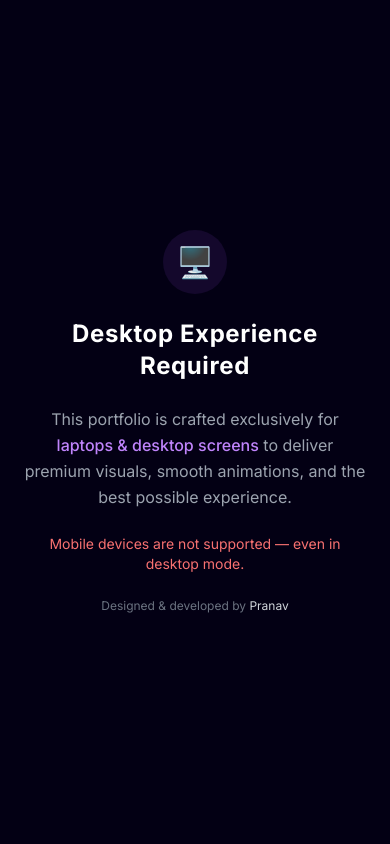
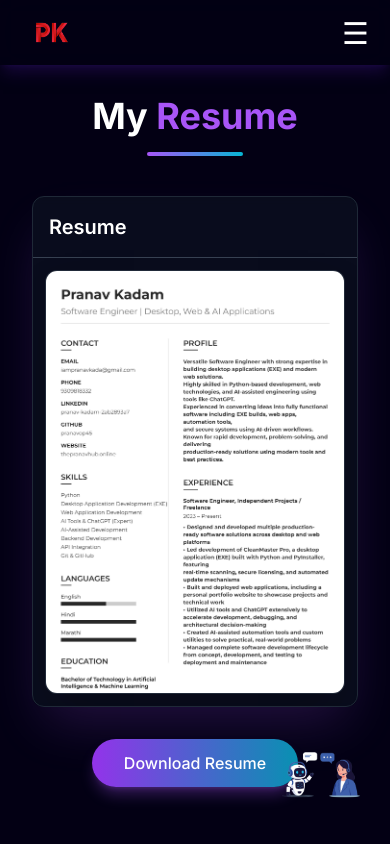
Before and after one commit to prnv-dev/portfolio-I, a Next.js app: page /resume in a window 390 px wide. Shown: the top 844 px of the page. Built offline with nearby package versions, Linux system fonts and the light colour scheme; a web font is replaced by a local one.

Commit message:
deploy: update

```diff
--- a/app/brain-mode/page.tsx
+++ b/app/brain-mode/page.tsx
@@ -6,11 +6,13 @@ export default function BrainModePage() {
       </h1>
 
       {/* Chess iframe / component */}
-      <div className="rounded-xl overflow-hidden shadow-xl">
-        <iframe
-          src="/chess/chess.html"
-          className="w-[420px] h-[520px] border-none"
-        />
+      <div className="w-full max-w-[420px] px-4">
+        <div className="rounded-xl overflow-hidden shadow-xl border border-purple-500/20">
+          <iframe
+            src="/chess/chess.html"
+            className="w-full h-[500px] sm:h-[520px] border-none"
+          />
+        </div>
       </div>
 
       <p className="text-gray-400 mt-6">
--- a/app/globals.css
+++ b/app/globals.css
@@ -93,8 +93,12 @@
   scrollbar-width: none;
 }
 
-html,
+html {
+  scroll-behavior: smooth;
+  overflow-x: hidden;
+}
+
 body {
-  touch-action: none;
-  overscroll-behavior: none;
+  overflow-x: hidden;
+  touch-action: auto;
 }
--- a/app/layout.tsx
+++ b/app/layout.tsx
@@ -6,7 +6,6 @@ import { Navbar } from "@/components/main/navbar";
 import { Footer } from "@/components/main/footer";
 import { StarsCanvas } from "@/components/main/star-background";
 import NovaWidget from "@/components/NovaWidget";
-import MobileBlocker from "@/components/MobileBlocker";
 
 import { cn } from "@/lib/utils";
 
@@ -14,12 +13,9 @@ import "./globals.css";
 
 const inter = Inter({ subsets: ["latin"] });
 
-/* 🔒 Viewport locked */
 export const viewport: Viewport = {
   width: "device-width",
   initialScale: 1,
-  maximumScale: 1,
-  userScalable: false,
   themeColor: "#030014",
 };
 
@@ -126,17 +122,13 @@ export default function RootLayout({ children }: PropsWithChildren) {
           inter.className
         )}
       >
-        <MobileBlocker />
         <StarsCanvas />
         <Navbar />
 
         <main className="relative z-10">{children}</main>
 
         <Footer />
-
-        <div className="hidden lg:block">
-          <NovaWidget />
-        </div>
+        <NovaWidget />
       </body>
     </html>
   );
--- a/app/resume/page.tsx
+++ b/app/resume/page.tsx
@@ -44,7 +44,7 @@ const ResumePage = () => {
               <h2 className="text-xl font-semibold text-white">Resume</h2>
             </div>
 
-            <div className="p-6 flex justify-center">
+            <div className="p-3 sm:p-6 flex justify-center">
               {isClient ? (
                 <div className="w-full max-w-4xl">
                   <div className="relative rounded-xl overflow-hidden shadow-2xl border border-gray-700/50 bg-gray-800/30">
--- a/components/MobileBlocker.tsx
+++ b/components/MobileBlocker.tsx
@@ -1,73 +1,3 @@
-"use client";
-
-import { useEffect, useState } from "react";
-
 export default function MobileBlocker() {
-  const [isBlocked, setIsBlocked] = useState(false);
-
-  useEffect(() => {
-    const checkDevice = () => {
-      const isMobile =
-        window.innerWidth < 1024 ||
-        /Android|iPhone|iPad|iPod/i.test(navigator.userAgent);
-
-      setIsBlocked(isMobile);
-
-      // HARD LOCK scrolling & zoom
-      if (isMobile) {
-        document.body.style.overflow = "hidden";
-        document.documentElement.style.overflow = "hidden";
-      }
-    };
-
-    checkDevice();
-    window.addEventListener("resize", checkDevice);
-
-    return () => {
-      window.removeEventListener("resize", checkDevice);
-      document.body.style.overflow = "";
-      document.documentElement.style.overflow = "";
-    };
-  }, []);
-
-  if (!isBlocked) return null;
-
-  return (
-    <div className="fixed inset-0 z-[9999] flex items-center justify-center bg-[#030014] px-6">
-      <div className="max-w-md text-center space-y-6 select-none">
-        {/* Icon */}
-        <div className="mx-auto w-16 h-16 flex items-center justify-center rounded-full bg-purple-500/10">
-          <span className="text-3xl">🖥️</span>
-        </div>
-
-        {/* Title */}
-        <h1 className="text-2xl font-bold text-white tracking-wide">
-          Desktop Experience Required
-        </h1>
-
-        {/* Description */}
-        <p className="text-gray-400 leading-relaxed">
-          This portfolio is crafted exclusively for{" "}
-          <span className="text-purple-400 font-medium">
-            laptops & desktop screens
-          </span>{" "}
-          to deliver premium visuals, smooth animations, and the best possible
-          experience.
-        </p>
-
-        {/* Warning */}
-        <div className="text-sm text-red-400 flex items-center justify-center gap-2">
-          <span>
-            Mobile devices are not supported — even in desktop mode.
-          </span>
-        </div>
-
-        {/* Footer Note */}
-        <p className="text-xs text-gray-500">
-            Designed & developed by <span className="text-gray-300">Pranav</span>
-        </p>
-
-      </div>
-    </div>
-  );
+  return null;
 }
--- a/components/NovaWidget.tsx
+++ b/components/NovaWidget.tsx
@@ -146,7 +146,7 @@ setMessages((prev) => [
     <>
       {/* Floating Nova Icon */}
       <div
-        className="fixed bottom-6 right-6 z-[9999] cursor-pointer group"
+        className="fixed bottom-4 sm:bottom-6 right-4 sm:right-6 z-[9999] cursor-pointer group"
         onClick={() => setOpen((v) => !v)}
       >
         <Image
@@ -154,15 +154,15 @@ setMessages((prev) => [
           alt="Nova"
           width={190}
           height={190}
-          className="transition-all duration-300 group-hover:scale-110
+          className="w-28 h-28 sm:w-44 sm:h-44 object-contain transition-all duration-300 group-hover:scale-110
             group-hover:drop-shadow-[0_0_30px_rgba(168,85,247,0.9)]"
         />
       </div>
 
       {/* Chat Window */}
       {open && (
-        <div className="fixed bottom-32 right-6 z-[9999]
-          w-[380px] h-[560px] rounded-2xl
+        <div className="fixed bottom-20 sm:bottom-32 right-4 sm:right-6 z-[9999]
+          w-[calc(100vw-2rem)] sm:w-[380px] h-[70vh] max-h-[560px] rounded-2xl
           bg-[#0b021a]/95 backdrop-blur-xl
           border border-purple-500/40
           shadow-[0_0_60px_rgba(168,85,247,0.5)]
--- a/components/main/encryption.tsx
+++ b/components/main/encryption.tsx
@@ -11,7 +11,7 @@ export const Encryption = () => {
       <div className="absolute w-auto h-auto top-0 z-[5]">
         <motion.div
           variants={slideInFromTop}
-          className="text-[40px] font-medium text-center text-gray-200"
+          className="text-2xl sm:text-3xl md:text-[40px] font-medium text-center text-gray-200 px-4"
         >
           Performance{" "}
           <span className="text-transparent bg-clip-text bg-gradient-to-r from-purple-500 to-cyan-500">
@@ -45,7 +45,7 @@ export const Encryption = () => {
       </div>
 
       <div className="absolute z-[20] bottom-[10px] px-[5px]">
-        <div className="cursive text-[20px] font-medium text-center text-gray-300">
+        <div className="cursive text-base sm:text-[20px] font-medium text-center text-gray-300 px-4">
           Secure your data with end-to-end encryption.
         </div>
       </div>
--- a/components/main/navbar.tsx
+++ b/components/main/navbar.tsx
@@ -15,12 +15,12 @@ export const Navbar = () => {
   }, []);
 
   return (
-    <div className="w-full h-[65px] fixed top-0 z-50 px-10
+    <div className="w-full h-[65px] fixed top-0 z-50 px-3 sm:px-6 md:px-10
       bg-[#03001427] backdrop-blur-md
       shadow-lg shadow-[#2A0E61]/50"
     >
       {/* Navbar Container */}
-      <div className="w-full h-full flex items-center justify-between m-auto px-[10px]">
+      <div className="w-full h-full flex items-center justify-between m-auto px-[5px] sm:px-[10px]">
 
 
 {/* Logo */}
@@ -106,7 +106,8 @@ export const Navbar = () => {
 
         {/* Hamburger */}
         <button
-          className="md:hidden text-white text-4xl"
+          aria-label="Toggle Navigation Menu"
+          className="md:hidden text-white text-3xl p-1 focus:outline-none"
           onClick={() => setIsMobileMenuOpen(!isMobileMenuOpen)}
         >
           ☰
@@ -115,8 +116,8 @@ export const Navbar = () => {
 
       {/* Mobile Menu */}
       {isMobileMenuOpen && (
-        <div className="absolute top-[65px] left-0 w-full bg-[#030014]
-          p-5 flex flex-col items-center md:hidden"
+        <div className="absolute top-[65px] left-0 w-full bg-[#030014]/95 backdrop-blur-xl
+          border-b border-purple-500/20 shadow-2xl p-6 flex flex-col items-center gap-3 md:hidden z-50"
         >
           {NAV_LINKS.map((link) => {
             const isActive = activeHash === link.link;
@@ -129,7 +130,7 @@ export const Navbar = () => {
                   setActiveHash(link.link);
                   setIsMobileMenuOpen(false);
                 }}
-                className={`px-4 py-2 rounded-full transition-all
+                className={`w-full text-center px-4 py-2.5 rounded-full transition-all text-base font-medium
                   ${
                     isActive
                       ? "text-purple-300 bg-purple-500/20 shadow-[0_0_15px_rgba(168,85,247,0.7)]"
@@ -145,7 +146,7 @@ export const Navbar = () => {
             href={LINKS.GitHub}
             target="_blank"
             onClick={() => setIsMobileMenuOpen(false)}
-            className="mt-4 text-gray-300 hover:text-purple-400"
+            className="mt-2 text-gray-300 hover:text-purple-400 text-base font-medium"
           >
             GitHub
           </Link>
@@ -153,11 +154,11 @@ export const Navbar = () => {
           <Link
             href="/brain-mode"
             onClick={() => setIsMobileMenuOpen(false)}
-            className="mt-4 px-6 py-2 rounded-full
+            className="mt-2 px-6 py-2.5 rounded-full
               border border-purple-500
               text-purple-300
               hover:bg-purple-600 hover:text-white
-              transition font-semibold"
+              transition text-sm font-semibold"
           >
             🧠 Brain Mode
           </Link>
--- a/components/sub/skill-text.tsx
+++ b/components/sub/skill-text.tsx
@@ -24,14 +24,14 @@ export const SkillText = () => {
 
       <motion.div
         variants={slideInFromLeft(0.5)}
-        className="text-[30px] text-white font-medium mt-[10px] text-center mb-[15px]"
+        className="text-xl sm:text-[30px] text-white font-medium mt-[10px] text-center mb-[15px] px-4"
       >
         Making apps with modern technologies.
       </motion.div>
 
       <motion.div
         variants={slideInFromRight(0.5)}
-        className="cursive text-[20px] text-gray-200 mb-10 mt-[10px] text-center"
+        className="cursive text-lg sm:text-[20px] text-gray-200 mb-10 mt-[10px] text-center px-4"
       >
         Never miss a task, deadline or idea.
       </motion.div>
```
Also changed, not shown: app/about-pranav/page.tsx (+6 -6 lines), components/main/skills.tsx (+6 -7 lines), components/sub/hero-content.tsx (+6 -10 lines).
